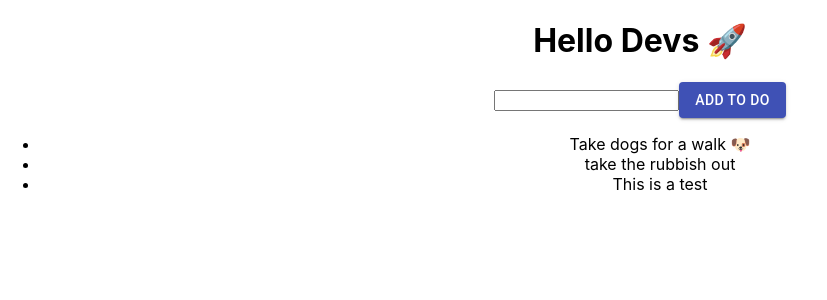
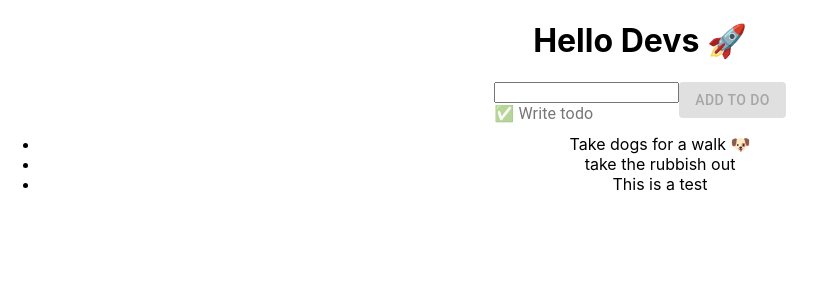
Before and after one commit to DEV-EGo/To-do-list---REACT, a React (Create React App) app in the folder todo_app/: page / in a window 1280 px wide. Shown: the top 300 px of the page, without its empty margins (0-827 px from the left). Built offline with nearby package versions, Linux system fonts and the light colour scheme.

Commit message:
new props

```diff
--- a/todo_app/src/App.js
+++ b/todo_app/src/App.js
@@ -1,5 +1,5 @@
 import React, { useState }from 'react';
-import { Button } from '@material-ui/core';
+import { Button, FormControl, Input, InputLabel } from '@material-ui/core';
 import './App.css';
 
 function App() {
@@ -22,10 +22,15 @@
 
       <form>
 
-      <input value = {input} onChange = { event => setInput(event.target.value)}/>
-      <Button type="submit" onClick={addTodo} variant="contained" color="primary">
+      <FormControl>
+        <InputLabel> ✅ Write todo</InputLabel>
+        <input value = {input} onChange = { event => setInput(event.target.value)}/>
+      </FormControl>
+
+      <Button disabled={!input} type="submit" onClick={addTodo} variant="contained" color="primary">
       Add to do
       </Button>
+
       </form>
 
     <ul>
```
Also changed, not shown: todo_app/src/Todo.js (added, +13 -0 lines), 1 other file (tests, documents, lock files or other folders).
